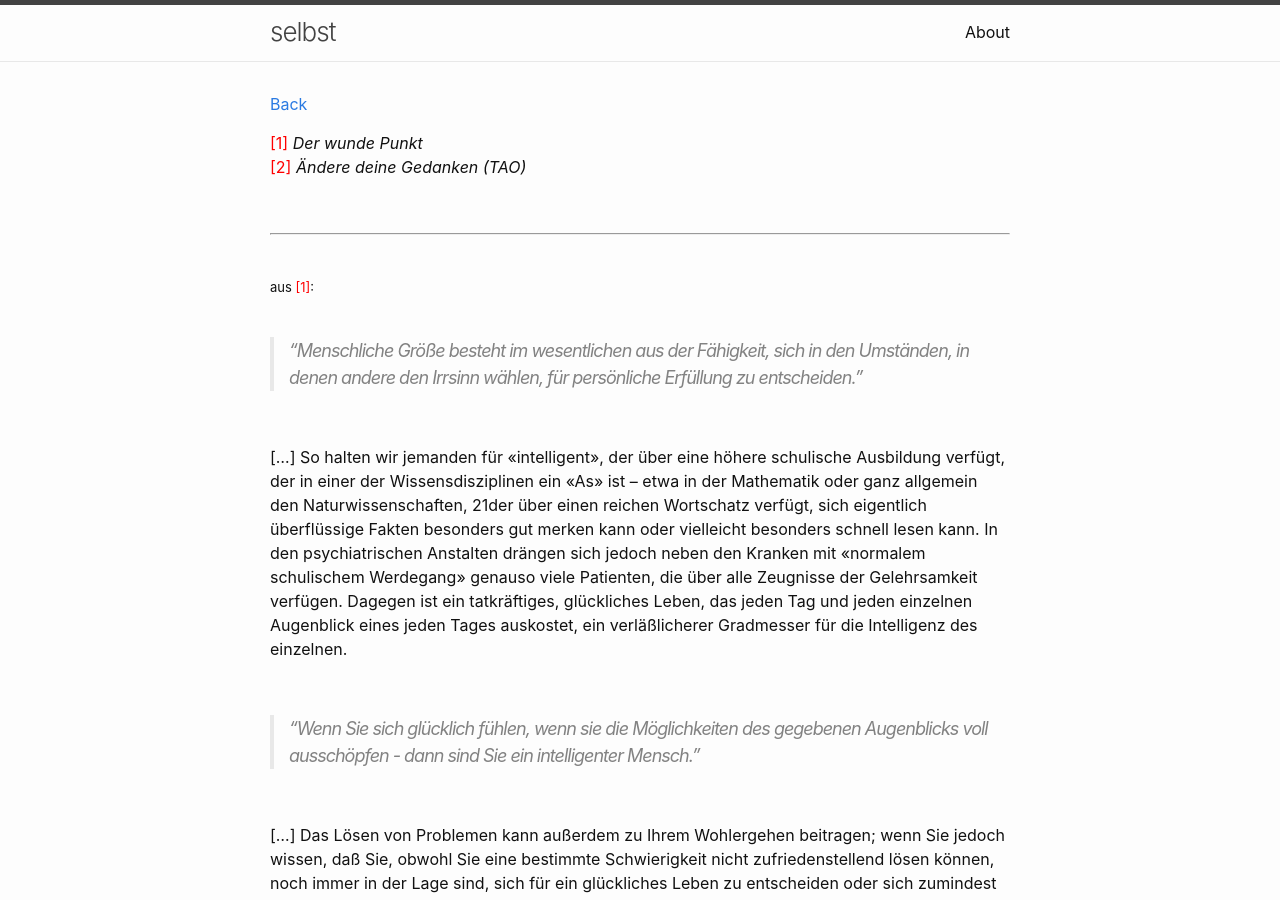
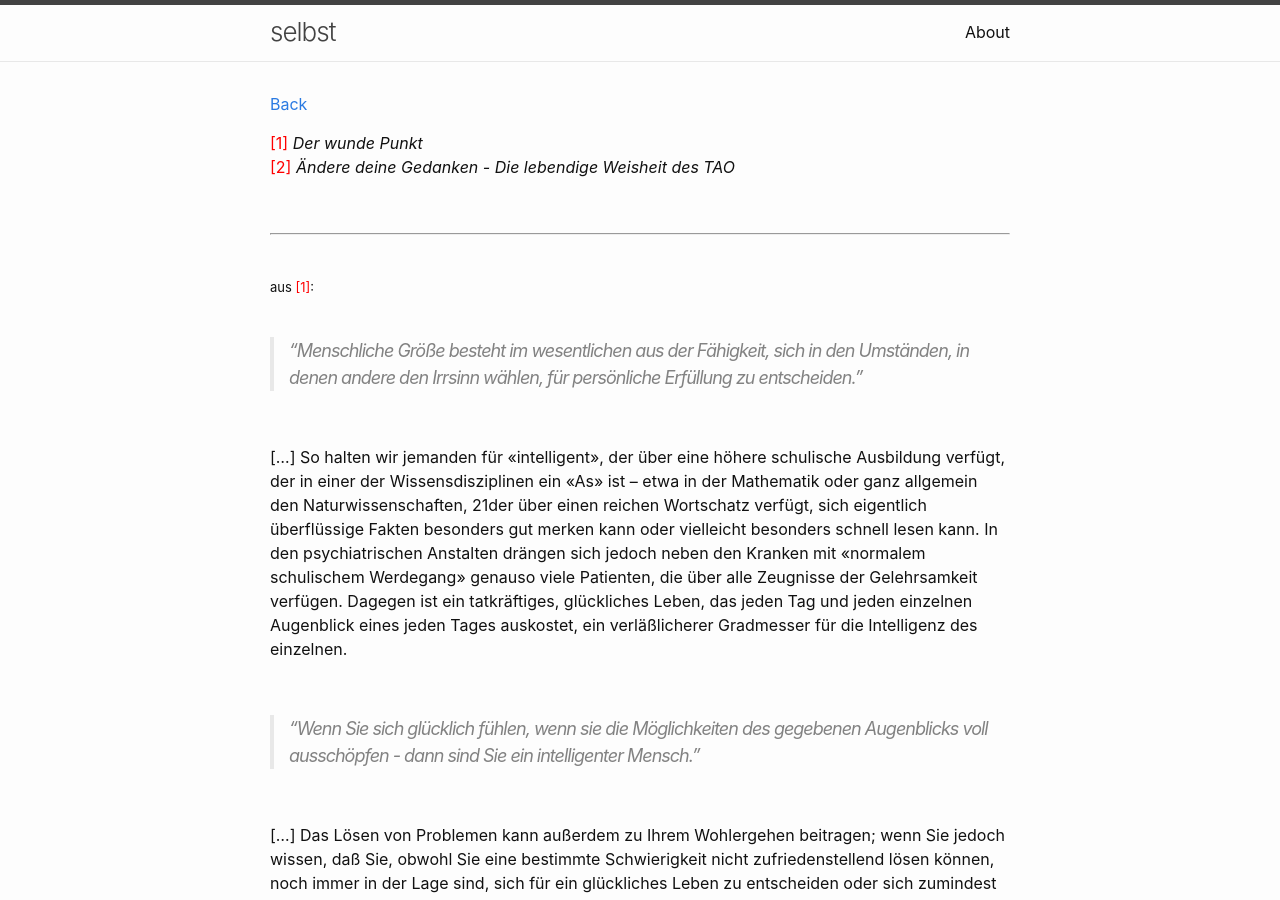
Before and after one commit to Hautaklyttn/-selbst-, a Jekyll site: the page built from docs/wDyer.md, in a window 1280 px wide and 900 px high. Built offline with Jekyll 4.4.1, drawn with Linux system fonts in a browser that asks for light colours.

Commit message:
Update wDyer.md

```diff
--- a/docs/wDyer.md
+++ b/docs/wDyer.md
@@ -5,7 +5,7 @@ layout: default
 [Back](./)
 
 <span style="color:red ">[1]</span> *Der wunde Punkt*
-<span style="color:red ">[2]</span> *Ändere deine Gedanken (TAO)*
+<span style="color:red ">[2]</span> *Ändere deine Gedanken - Die lebendige Weisheit des TAO*
 
 &nbsp;
 
```
